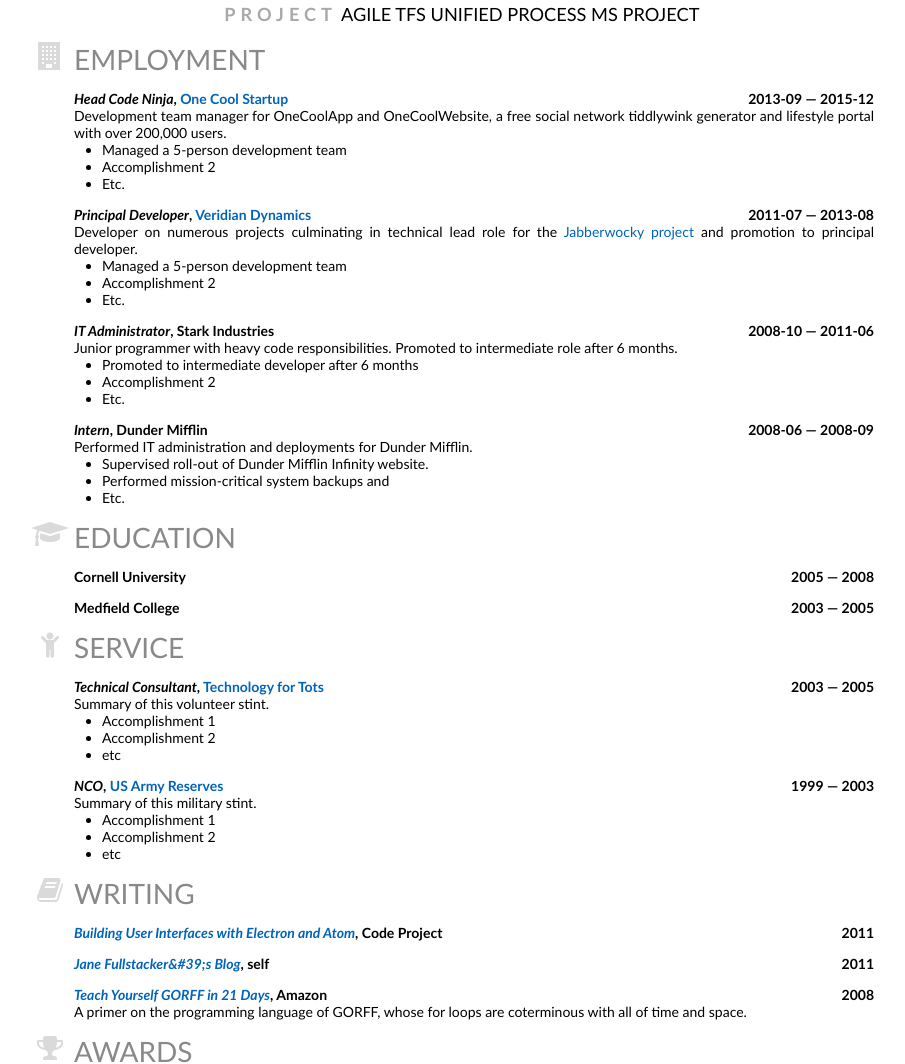
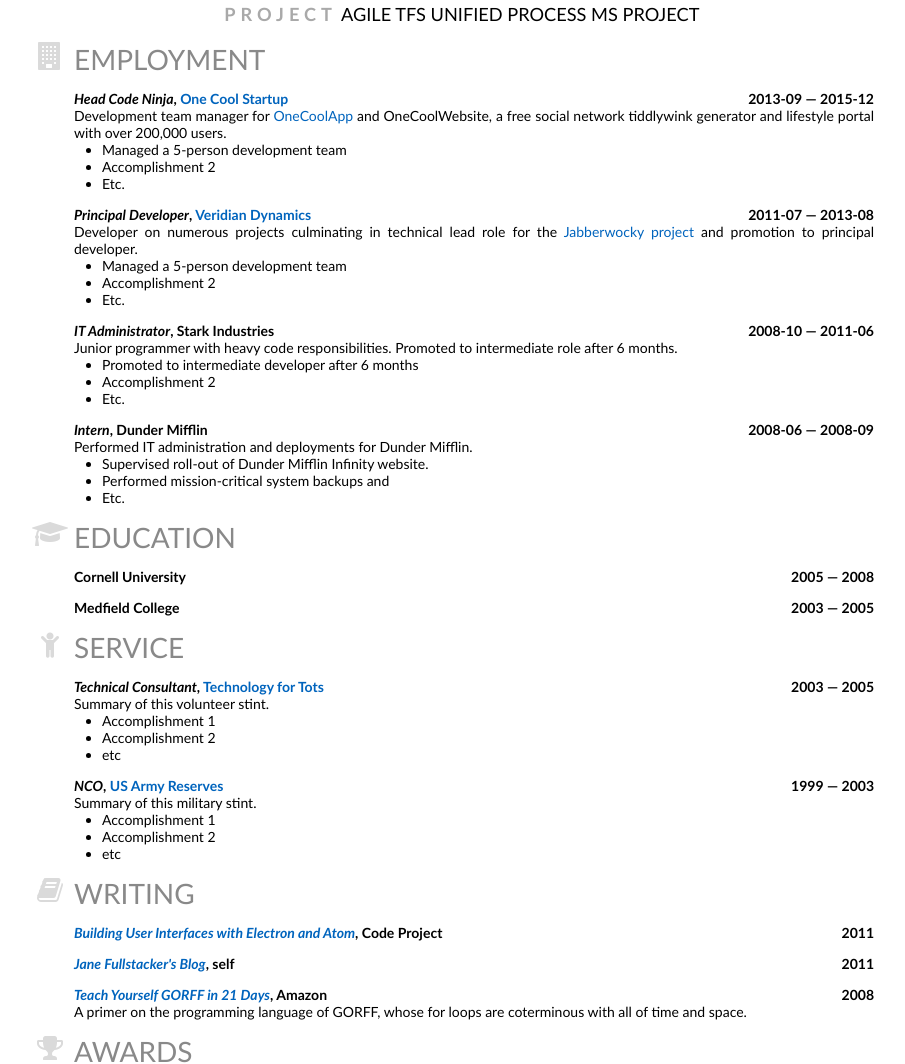
Before and after one commit to hacksalot/HackMyResume, a Jekyll site: the page jane/resume.html, which Jekyll copies as it is, in a window 1280 px wide. Shown: the part 330-1394 px from the top of the page, without its empty margins (166-1071 px from the left). Built offline with Jekyll 4.4.1, drawn with Linux system fonts in a browser that asks for light colours; nearby versions of some CDN libraries; some of the changed lines change nothing that is shown.

Commit message:
Fix encoding issue on Jane's resume.

```diff
--- a/jane/resume.html
+++ b/jane/resume.html
@@ -76,8 +76,9 @@
             <span>
         </h3>
         <p style="clear: both;">
-          <p>Development team manager for OneCoolApp and OneCoolWebsite, a free social network
-            tiddlywink generator and lifestyle portal with over 200,000 users.</p>
+          <p>Development team manager for <a href="https://en.wikipedia.org/wiki/Vaporware">OneCoolApp</a> and
+            OneCoolWebsite, a free social network tiddlywink generator and lifestyle portal with
+            over 200,000 users.</p>
         </p>
         <ul>
           <li>Managed a 5-person development team</li>
@@ -178,9 +179,8 @@
           Code Project
           <span class="tenure">2011</span>
         </h3>
-        <h3><em><a href="http://janef.me">Jane Fullstacker&amp;#39;s Blog</a></em>, self
-          <span
-          class="tenure">2011</span>
+        <h3><em><a href="http://janef.me">Jane Fullstacker&#39;s Blog</a></em>, self
+          <span class="tenure">2011</span>
         </h3>
         <h3><em><a href="http://url.to.publication.com/blah">Teach Yourself GORFF in 21 Days</a></em>,
           Amazon
```
